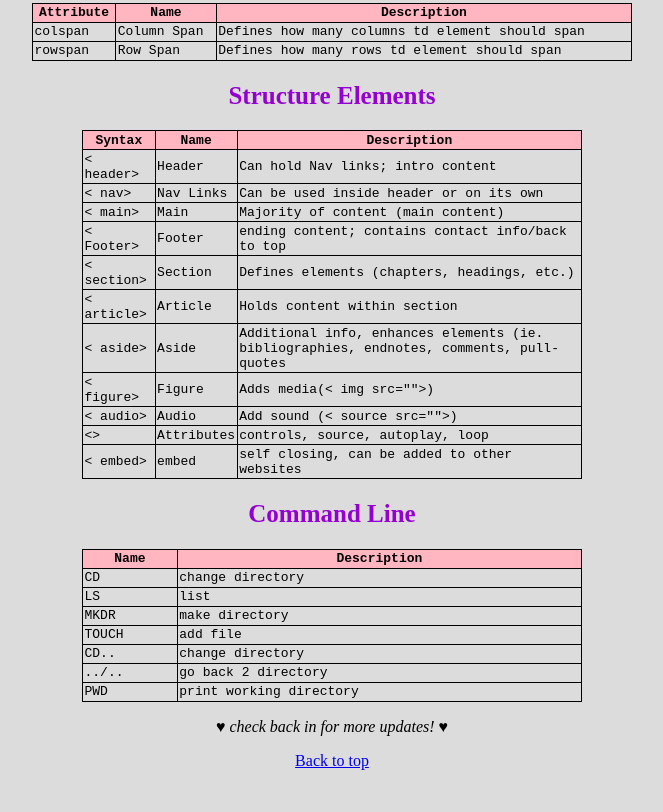
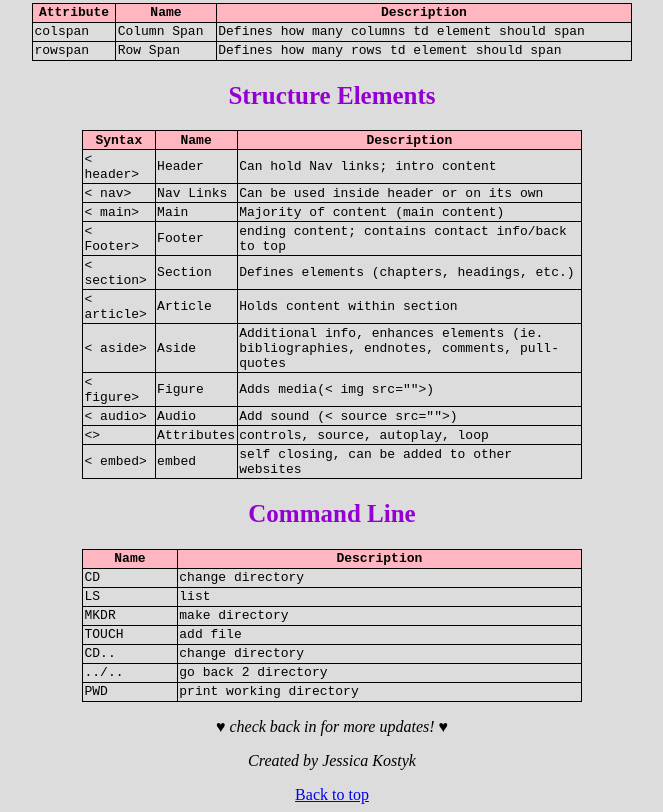
Before and after one commit to bytemedarling/thecheatsheet, a plain HTML site: page index.html in a window 1280 px wide. Shown: the part 361-1173 px from the top of the page, without its empty margins (308-971 px from the left). Before the commit the page ends 1139 px from the top, so only its background shows below. Drawn offline with Linux system fonts and the light colour scheme.

Commit message:
Update index.html

```diff
--- a/index.html
+++ b/index.html
@@ -184,6 +184,7 @@
         </div>
     <footer>
         <p>&hearts; check back in for more updates! &hearts;</p>
+        <p>Created by Jessica Kostyk</p>
         <a href="#banner">Back to top</a>
     </footer>
 </body>
```
